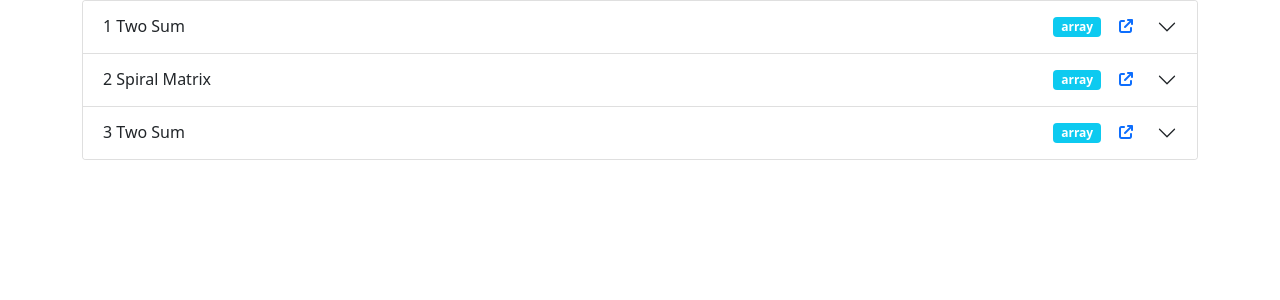
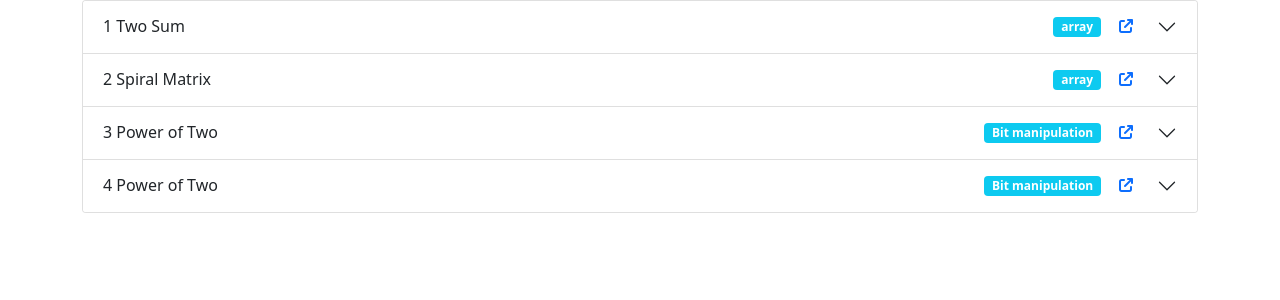
Before and after one commit to MRIDUL-MB/dsa_web, a React (Create React App) app: page / in a window 1280 px wide. Shown: the top 300 px of the page. Built offline with nearby package versions, Linux system fonts and the light colour scheme.

Commit message:
Added one question

```diff
--- a/src/data/Data.js
+++ b/src/data/Data.js
@@ -64,24 +64,32 @@ public:
   },
   {
     id: 2,
-    topic: 'array',
-    question: 'Two Sum',
-    link: 'https://leetcode.com/problems/two-sum/',
+    topic: 'Bit manipulation',
+    question: 'Power of Two',
+    link: 'https://leetcode.com/problems/power-of-two/',
     sol: `class Solution {
-public:
-    vector<int> twoSum(vector<int>& nums, int target) {
-        int n = nums.size();
-        for(int i=0; i<n-1;i++)
-        {
-            for(int j=i+1; j<n; j++){
-                if(nums[i]+nums[j]==target){
-                    return {i,j};
-                }
+        public:
+            bool isPowerOfTwo(int n) {
+                if(n<=0) return false;
+                if(n&n-1)
+                    return false;
+                return true;
             }
-        }
-        return {};
-
-    }
-};`,
+        };`,
+  },
+  {
+    id: 3,
+    topic: 'Bit manipulation',
+    question: 'Power of Two',
+    link: 'https://leetcode.com/problems/power-of-two/',
+    sol: `class Solution {
+        public:
+            bool isPowerOfTwo(int n) {
+                if(n<=0) return false;
+                if(n&n-1)
+                    return false;
+                return true;
+            }
+        };`,
   },
 ];
```
